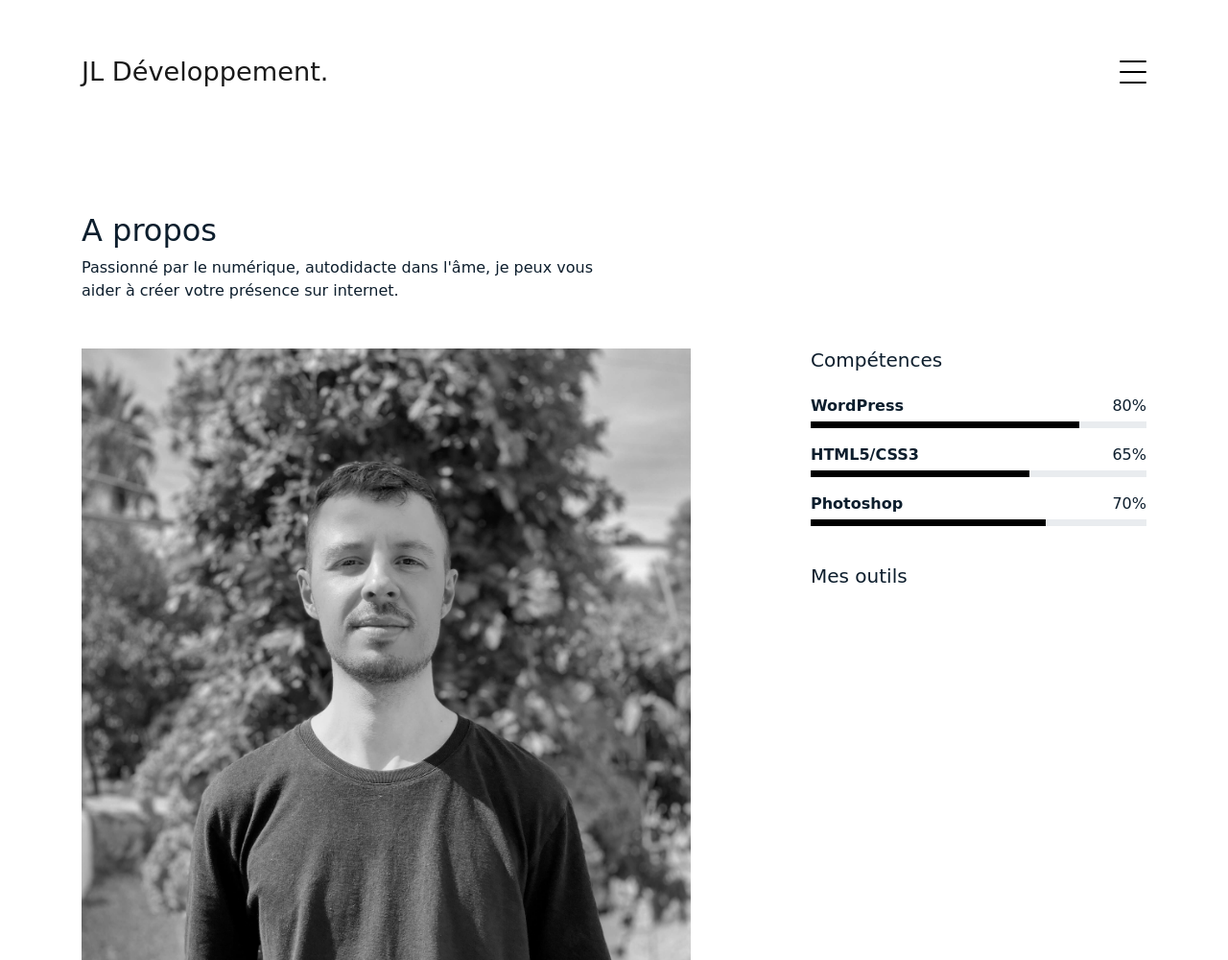
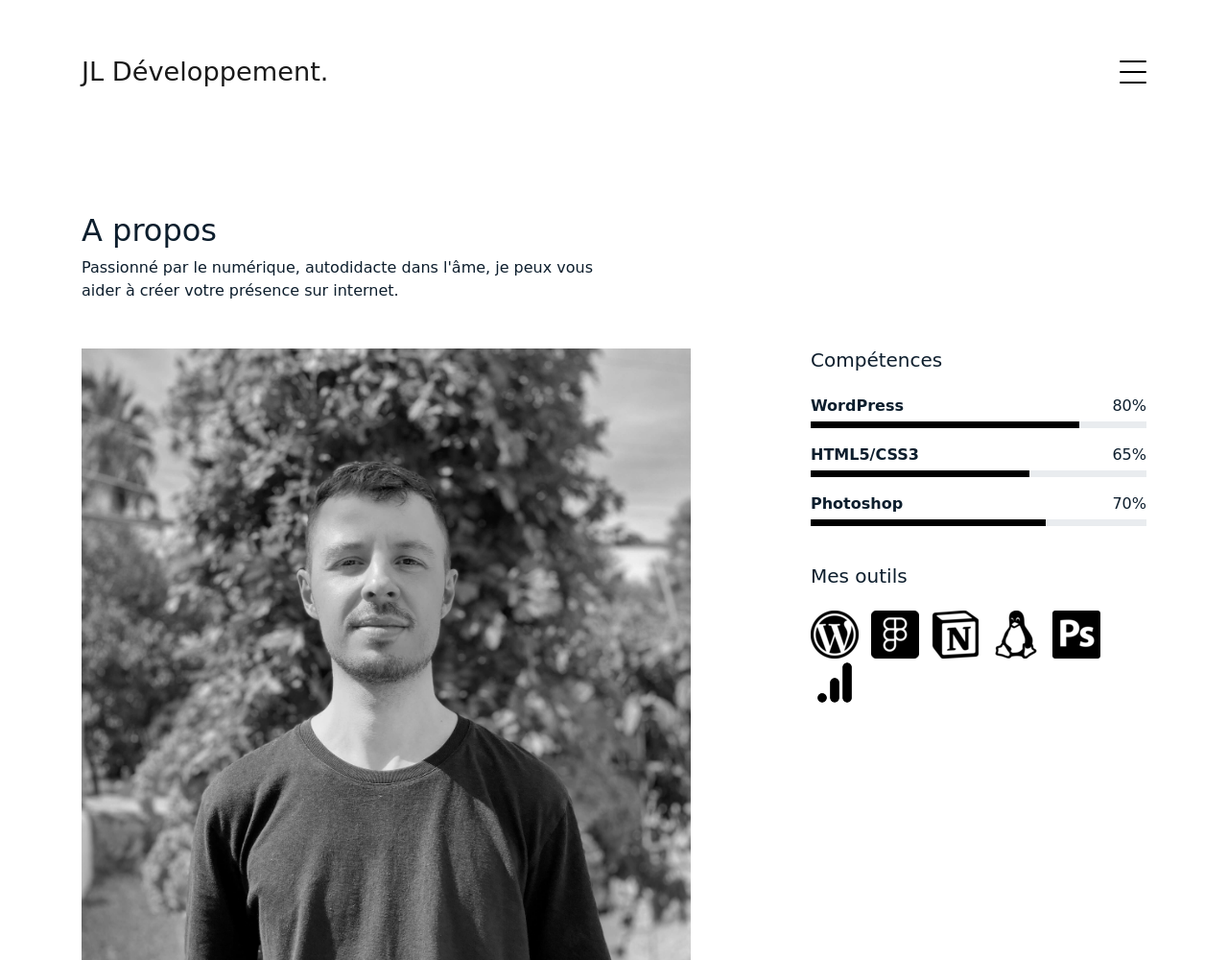
Before and after one commit to JulienLach/jl.developpement, a plain HTML site: page about.html in a window 1280 px wide. Shown: the top 1000 px of the page at 96% size. Drawn offline with Linux system fonts and the light colour scheme; the site is published under a folder, as on GitHub Pages, so addresses that start at the root find nothing; a web font is replaced by a local one.

Commit message:
Update about.html

```diff
--- a/about.html
+++ b/about.html
@@ -127,12 +127,12 @@
             </ul>
             <br>
             <h3 class="h3 mb-4">Mes outils</h3>
-            <img style="padding-right: 8px;" src="/img/wordpress-logo.png" alt="">
-            <img style="padding-right: 8px;" src="/img/figma.png" alt="">
-            <img style="padding-right: 8px;" src="/img/notion.png" alt="">
-            <img style="padding-right: 8px;" src="/img/linux.png" alt="">
-            <img style="padding-right: 8px;" src="/img/photoshop.png" alt="">
-            <img style="padding-right: 8px;" src="/img/analytics.png" alt="">
+            <img style="padding-right: 8px;" src="img/wordpress-logo.png" alt="">
+            <img style="padding-right: 8px;" src="img/figma.png" alt="">
+            <img style="padding-right: 8px;" src="img/notion.png" alt="">
+            <img style="padding-right: 8px;" src="img/linux.png" alt="">
+            <img style="padding-right: 8px;" src="img/photoshop.png" alt="">
+            <img style="padding-right: 8px;" src="img/analytics.png" alt="">
           </div>
 
 
```
